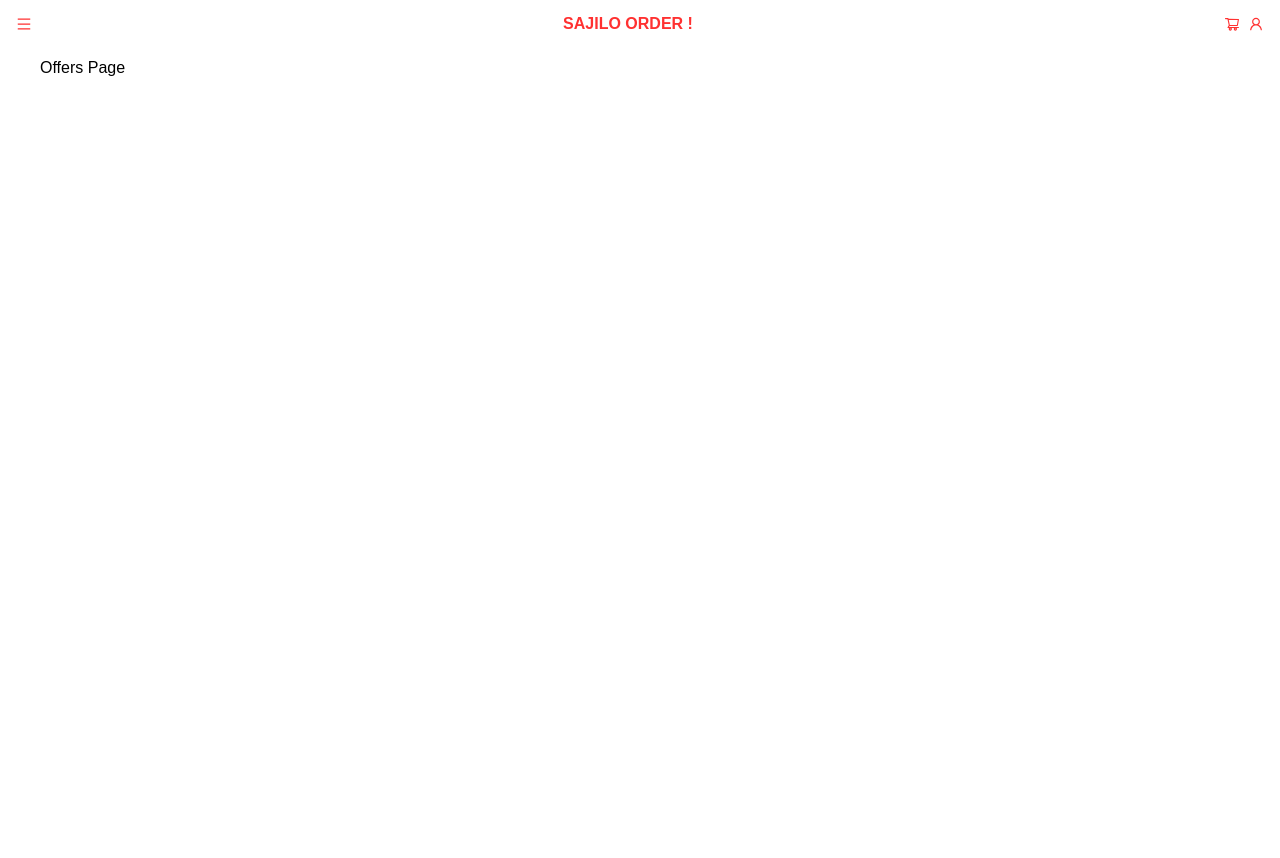
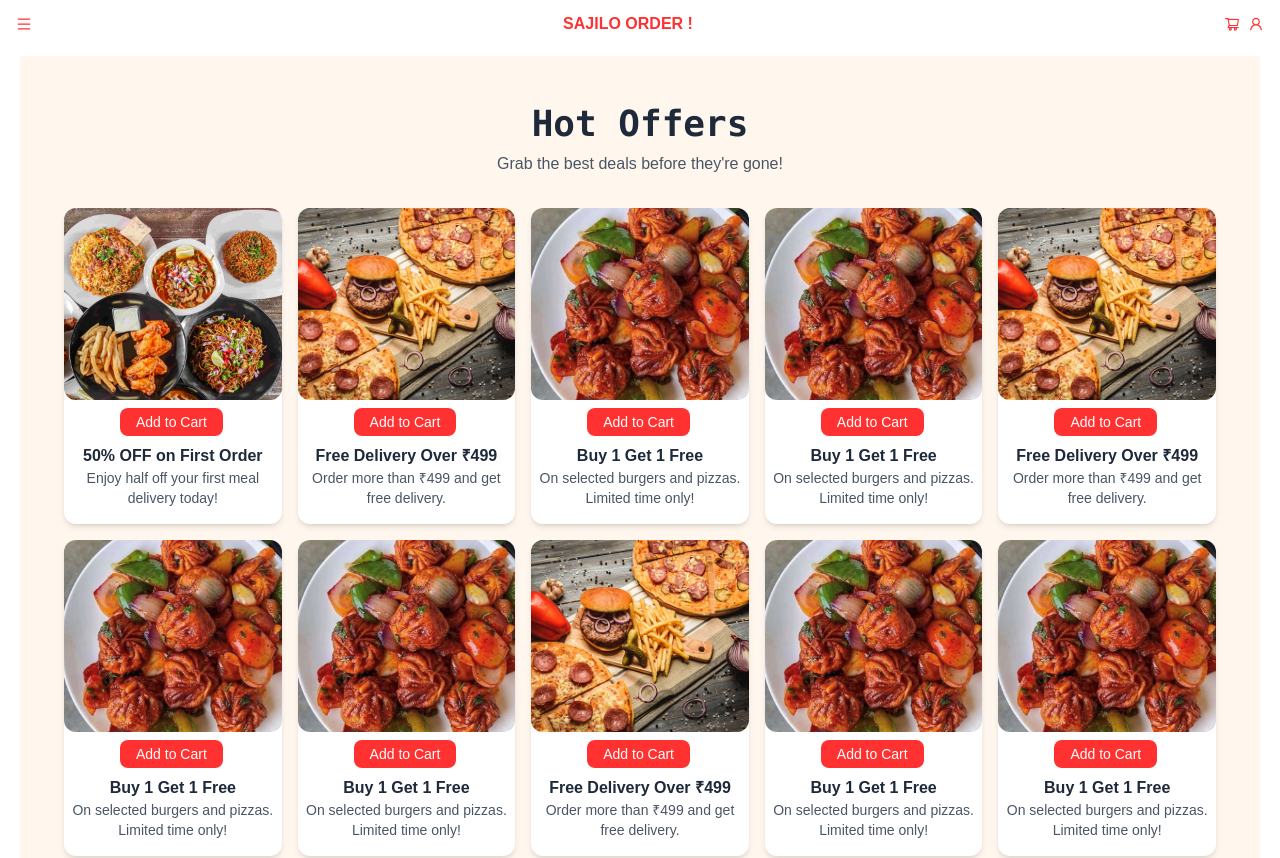
Before and after one commit to sajiloorder/website, a Next.js app: page /offers in a window 1280 px wide. Shown: the top 858 px of the page. Before the commit the page ends 800 px from the top, so only its background shows below. Built offline with nearby package versions, Linux system fonts and the light colour scheme.

Commit message:
offer sectyion completed

```diff
--- a/src/app/(public)/menu/page.tsx
+++ b/src/app/(public)/menu/page.tsx
@@ -5,26 +5,38 @@ import Link from 'next/link';
 import Footer from '@/components/footer/Footer';
 
 const menuItems = [
-  { id: 1, name: 'Drinks', category: 'Pizza', price: 12.99, image: '/images/drinks.jpg' },
-  { id: 2, name: 'Cheeseburger', category: 'Burgers', price: 9.49, image: '/images/burger.jpg' },
-  { id: 3, name: 'Chicken Biryani', category: 'Biryani', price: 11.99, image: '/images/combo.jpeg' },
-  { id: 4, name: 'Sushi Platter', category: 'Japanese', price: 15.99, image: '/images/mutton.jpg' },
-  { id: 5, name: 'fast', category: 'Fast Food', price: 15.99, image: '/images/drinks.jpg' },
+  { id: 1, name: 'Drinks', category: 'Pizza', price: 450, image: '/images/drinks.jpg' },
+  { id: 2, name: 'Cheeseburger', category: 'Burgers', price: 200, image: '/images/burger.jpg' },
+  { id: 3, name: 'Chicken Biryani', category: 'Biryani', price: 1199, image: '/images/combo.jpeg' },
+  { id: 4, name: 'Sushi Platter', category: 'Japanese', price: 580, image: '/images/mutton.jpg' },
+  { id: 5, name: 'fast', category: 'Fast Food', price: 15.99, image: '/images/pizza.jpg' },
   { id: 6, name: 'Drinks', category: 'Drinks', price: 15.99, image: '/images/drinks.jpg' },
   { id: 7, name: 'Chowmein', category: 'Chowmein', price: 15.99, image: '/images/mutton.jpg' },
   { id: 9, name: 'Momo', category: 'Momo', price: 15.99, image: '/images/chilly momo.jpg' },
   { id: 10, name: 'Momo', category: 'Momo', price: 15.99, image: '/images/chilly momo.jpg' },
   { id: 11, name: 'Momo', category: 'Momo', price: 15.99, image: '/images/chilly momo.jpg' },
-  { id: 12, name: 'Momo', category: 'Momo', price: 15.99, image: '/images/chilly momo.jpg' },
+  { id: 12, name: 'Momo', category: 'Momo', price: 15.99, image: '/images/burger1.webp' },
   { id: 13, name: 'Momo', category: 'Momo', price: 15.99, image: '/images/chilly momo.jpg' },
   { id: 14, name: 'Momo', category: 'Momo', price: 15.99, image: '/images/chilly momo.jpg' },
-  { id: 15, name: 'Momo', category: 'Momo', price: 15.99, image: '/images/chilly momo.jpg' },
+  { id: 15, name: 'Momo', category: 'Momo', price: 15.99, image: '/images/pizza.jpg' },
   { id: 16, name: 'Momo', category: 'Momo', price: 15.99, image: '/images/chilly momo.jpg' },
   { id: 17, name: 'Momo', category: 'Momo', price: 15.99, image: '/images/chilly momo.jpg' },
   { id: 18, name: 'Chicken Biryani', category: 'Biryani', price: 11.99, image: '/images/combo.jpeg' },
   { id: 19, name: 'Chicken Biryani', category: 'Biryani', price: 11.99, image: '/images/combo.jpeg' },
   { id: 20, name: 'Chicken Biryani', category: 'Biryani', price: 11.99, image: '/images/combo.jpeg' },
   { id: 21, name: 'Chicken Biryani', category: 'Biryani', price: 11.99, image: '/images/combo.jpeg' },
+
+  { id: 22, name: 'Momo', category: 'Momo', price: 15.99, image: '/images/chilly momo.jpg' },
+  { id: 23, name: 'Momo', category: 'Momo', price: 15.99, image: '/images/pizza.jpg' },
+  { id: 24, name: 'Momo', category: 'Momo', price: 15.99, image: '/images/chilly momo.jpg' },
+  { id: 25, name: 'Momo', category: 'Momo', price: 15.99, image: '/images/chilly momo.jpg' },
+  { id: 26, name: 'Drinks', category: 'Drinks', price: 15.99, image: '/images/drinks.jpg' },
+  { id: 27, name: 'Drinks', category: 'Drinks', price: 15.99, image: '/images/pizza.jpg' },
+  { id: 28, name: 'Drinks', category: 'Drinks', price: 15.99, image: '/images/drinks.jpg' },
+  { id: 29, name: 'Cheeseburger', category: 'Burgers', price: 9.49, image: '/images/burger.jpg' },
+  { id: 30, name: 'Cheeseburger', category: 'Burgers', price: 9.49, image: '/images/burger.jpg' },
+  { id: 31, name: 'Cheeseburger', category: 'Burgers', price: 9.49, image: '/images/burger.jpg' },
+
 ];
 
 export default function MenuPage() {
@@ -36,10 +48,9 @@ export default function MenuPage() {
 
   return (
     <div className=" bg-white  rounded-2xl overflow-hidden shadow-md hover:shadow-lg transition duration-200">
-      <h1 className="flex justify-center text-2xl pr-8 font-bold  mb-6">Our Menu</h1>
 
       {/* Search Bar */}
-      <div className="max-w-md mx-auto mb-8">
+      <div className="max-w-md mx-auto mt-6 mb-6">
         <input
           type="text"
           placeholder="Search food..."
@@ -48,6 +59,8 @@ export default function MenuPage() {
           onChange={(e) => setSearchTerm(e.target.value)}
         />
       </div>
+      <h1 className=" text-2xl pl-10 font-bold pb-2 font-inter mb-6">Our menu</h1>
+
 
       {/* Menu Items */}
       <div className="grid grid-cols-1 sm:grid-cols-1 md:grid-cols-4 lg:grid-cols-6 gap-4 mb-2 max-w-6xl mx-auto">
@@ -68,7 +81,7 @@ export default function MenuPage() {
                 <h3 className="text-lg font-serif  text-black truncate">{item.name}</h3>
                 <div className="flex items-center text-sm text-gray-400">
                   {item.category} <span className="text-black "></span>{' '}
-                  <span className=" font-serif ml-5  font-bold text-black">Rs{item.price.toFixed(2)}</span>
+                  <span className=" font-inter ml-5 flex justify-end  font-bold text-black">Rs {item.price.toFixed()}</span>
                 </div>
                 <div className='flex justify-center'>
                   <Link href="/order">
--- a/src/app/(public)/offers/page.tsx
+++ b/src/app/(public)/offers/page.tsx
@@ -1,6 +1,111 @@
-export default function OfferPage() {
-  return <main>Offers Page</main>;
+"use client";
+
+import Footer from "@/components/footer/Footer";
+import { motion } from "framer-motion";
+import Image from "next/image";
+import Link from "next/link";
+
+
+const offers = [
+  {
+    title: "50% OFF on First Order",
+    description: "Enjoy half off your first meal delivery today!",
+    image: "/images/combo.jpeg",
+  },
+  {
+    title: "Free Delivery Over ₹499",
+    description: "Order more than ₹499 and get free delivery.",
+    image: "/images/pizza.jpg",
+  },
+  {
+    title: "Buy 1 Get 1 Free",
+    description: "On selected burgers and pizzas. Limited time only!",
+    image: "/images/chilly momo.jpg",
+  },
+  {
+    title: "Buy 1 Get 1 Free",
+    description: "On selected burgers and pizzas. Limited time only!",
+    image: "/images/chilly momo.jpg",
+  },
+  {
+    title: "Free Delivery Over ₹499",
+    description: "Order more than ₹499 and get free delivery.",
+    image: "/images/pizza.jpg",
+  },
+  {
+    title: "Buy 1 Get 1 Free",
+    description: "On selected burgers and pizzas. Limited time only!",
+    image: "/images/chilly momo.jpg",
+  },
+  {
+    title: "Buy 1 Get 1 Free",
+    description: "On selected burgers and pizzas. Limited time only!",
+    image: "/images/chilly momo.jpg",
+  },
+  {
+    title: "Free Delivery Over ₹499",
+    description: "Order more than ₹499 and get free delivery.",
+    image: "/images/pizza.jpg",
+  },
+  {
+    title: "Buy 1 Get 1 Free",
+    description: "On selected burgers and pizzas. Limited time only!",
+    image: "/images/chilly momo.jpg",
+  },
+  {
+    title: "Buy 1 Get 1 Free",
+    description: "On selected burgers and pizzas. Limited time only!",
+    image: "/images/chilly momo.jpg",
+  },
+  {
+    title: "Free Delivery Over ₹499",
+    description: "Order more than ₹499 and get free delivery.",
+    image: "/images/pizza.jpg",
+  },
+];
+
+export default function OfferSection() {
+  return (<div>
+    <section className="py-12 px-4 justify-center bg-orange-50">
+      <div className="max-w-6xl mx-auto text-center mb-8">
+        <h2 className="text-2xl md:text-4xl font-mono font-bold text-gray-800 mb-2"> Hot Offers</h2>
+        <p className="text-gray-600 text-sm md:text-base">Grab the best deals before they're gone!</p>
+      </div>
+
+      <div className="grid grid-cols-1 sm:grid-cols-2 lg:grid-cols-5 justify-center gap-4 max-w-6xl mx-auto">
+        {offers.map((offer, index) => (
+          <motion.div
+            key={index}
+            whileHover={{ scale: 1.05 }}
+            className="bg-white shadow-md rounded-xl text-left hover:shadow-xl transition-all duration-300"
+          >
+            <Image
+              src={offer.image}
+              alt={offer.title}
+              width={400}
+              height={250}
+              className=" w-full h-48 object-cover rounded-xl  mb-2"
+            />
+
+            <Link href="/order">
+              <button className=" p-4 mx-14 bg-primary text-white text-sm py-1 text-center item-center  rounded-lg hover:opacity-80 transition">
+                Add to Cart
+              </button>
+            </Link>
+
+            <div className="text-center p-2 mx-auto">
+              <h3 className="text-md font-semibold  text-gray-800">{offer.title}</h3>
+              <p className="text-sm text-gray-600 mb-2 ">{offer.description}</p>
+            </div>
+          </motion.div>
+
+        ))}
+      </div>
+    </section>
+    <Footer />
+
+  </div>
+
+
+  );
 }
-/**
- * offers related, offers-card component
- */
--- a/src/components/nav/MobileNav.tsx
+++ b/src/components/nav/MobileNav.tsx
@@ -16,6 +16,7 @@ export default function Nav() {
 
             {/* <MobileNav /> */}
             <div className="flex flex-row gap-2 justify-between items-center  ">
+
                 {/* logo */}
 
                 <Link href="/">
--- a/src/components/nav/Nav.tsx
+++ b/src/components/nav/Nav.tsx
@@ -16,6 +16,7 @@ export default function Nav() {
 
             {/* <MobileNav /> */}
             <div className="flex flex-row gap-2 justify-between items-center  ">
+
                 {/* logo */}
 
                 <Link href="/">
```
Lines whose indentation alone changed are shown as unchanged.
